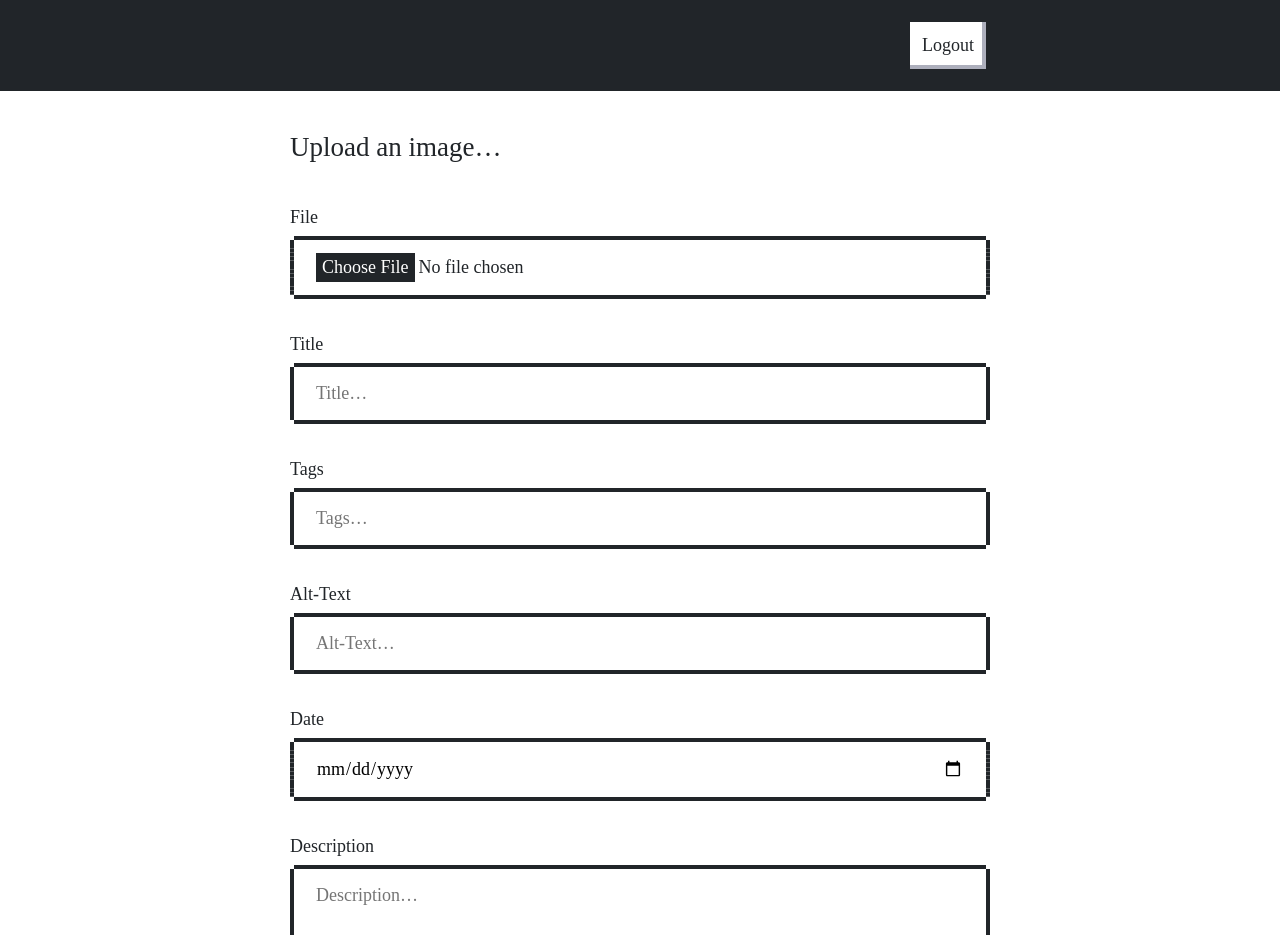
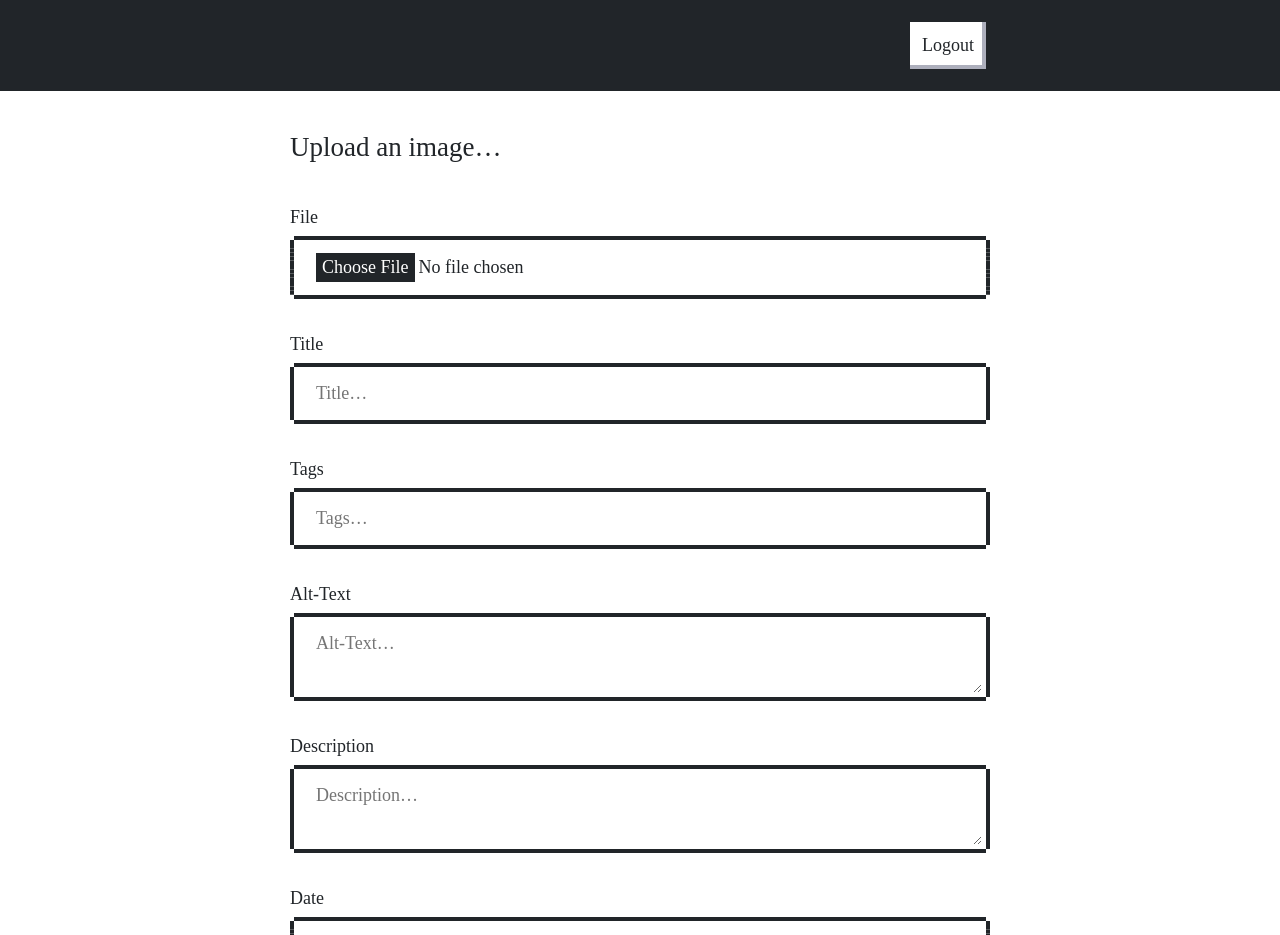
Before and after one commit to herschel666/photoblog-upload, a React (Create React App) app in the folder client/: page / in a window 1280 px wide. Shown: the top 935 px of the page. Built offline with nearby package versions, Linux system fonts and the light colour scheme; a web font is replaced by a local one.

Commit message:
feat(client): convert alt-text input to textarea

```diff
--- a/client/src/components/form.tsx
+++ b/client/src/components/form.tsx
@@ -80,19 +80,19 @@ const setAltText = (altText: string): SetAltTextAction => ({
 });
 setAltText.type = 'setAltText';
 
+type SetDescriptionAction = Action<{ description: string }>;
+const setDescription = (description: string): SetDescriptionAction => ({
+  type: setDescription.type,
+  payload: { description },
+});
+setDescription.type = 'setDescription';
+
 type SetDateAction = Action<{ date: string }>;
 const setDate = (date: string): SetDateAction => ({
   type: setDate.type,
   payload: { date },
 });
 setDate.type = 'setDate';
-
-type SetDescriptionAction = Action<{ description: string }>;
-const setDescription = (description: string): SetDescriptionAction => ({
-  type: setDescription.type,
-  payload: { description },
-});
-setDescription.type = 'setDescription';
 
 type ResetFormAction = Action<void>;
 const resetForm = (): ResetFormAction => ({
@@ -109,8 +109,8 @@ type ReducerAction =
   | SetFileContentAction
   | SetTagsAction
   | SetAltTextAction
+  | SetDescriptionAction
   | SetDateAction
-  | SetDescriptionAction
   | ResetFormAction;
 
 export const hasRequiredPayload = (submitPayload?: SubmitPayload): boolean => {
@@ -232,13 +232,13 @@ const reducer = (state: ReducerShape, action: ReducerAction): ReducerShape => {
       };
     }
 
-    case setDate.type: {
-      const { date } = (action as SetDateAction).payload;
+    case setDescription.type: {
+      const { description } = (action as SetDescriptionAction).payload;
       const newState = {
         ...state,
         submitPayload: {
           ...state.submitPayload,
-          date,
+          description,
         },
       };
 
@@ -248,13 +248,13 @@ const reducer = (state: ReducerShape, action: ReducerAction): ReducerShape => {
       };
     }
 
-    case setDescription.type: {
-      const { description } = (action as SetDescriptionAction).payload;
+    case setDate.type: {
+      const { date } = (action as SetDateAction).payload;
       const newState = {
         ...state,
         submitPayload: {
           ...state.submitPayload,
-          description,
+          date,
         },
       };
 
@@ -333,13 +333,14 @@ export const Form: React.SFC<Props> = ({ onSubmit }) => {
     dispatch(setTitle(evnt.currentTarget.value.trim()));
   const handleTagsChange = (evnt: React.SyntheticEvent<HTMLInputElement>) =>
     dispatch(setTags(evnt.currentTarget.value.trim().split(/\s*,\s*/)));
-  const handleAltTextChange = (evnt: React.SyntheticEvent<HTMLInputElement>) =>
-    dispatch(setAltText(evnt.currentTarget.value.trim()));
-  const handleDateChange = (evnt: React.SyntheticEvent<HTMLInputElement>) =>
-    dispatch(setDate(evnt.currentTarget.value.trim()));
+  const handleAltTextChange = (
+    evnt: React.SyntheticEvent<HTMLTextAreaElement>
+  ) => dispatch(setAltText(evnt.currentTarget.value.trim()));
   const handleDescriptionChange = (
     evnt: React.SyntheticEvent<HTMLTextAreaElement>
   ) => dispatch(setDescription(evnt.currentTarget.value.trim()));
+  const handleDateChange = (evnt: React.SyntheticEvent<HTMLInputElement>) =>
+    dispatch(setDate(evnt.currentTarget.value.trim()));
 
   return (
     <form method="post" onSubmit={handleSubmit}>
@@ -386,14 +387,23 @@ export const Form: React.SFC<Props> = ({ onSubmit }) => {
           />
         </FormRow>
         <FormRow id="altText" label="Alt-Text">
-          <input
-            type="text"
+          <textarea
             id="altText"
             name="altText"
-            maxLength={130}
+            maxLength={280}
             className="nes-input"
             placeholder="Alt-Text…"
             onChange={handleAltTextChange}
+            disabled={state.loading}
+          />
+        </FormRow>
+        <FormRow id="description" label="Description">
+          <textarea
+            id="description"
+            name="description"
+            className="nes-textarea"
+            placeholder="Description…"
+            onChange={handleDescriptionChange}
             disabled={state.loading}
           />
         </FormRow>
@@ -408,16 +418,6 @@ export const Form: React.SFC<Props> = ({ onSubmit }) => {
             disabled={state.loading}
           />
         </FormRow>
-        <FormRow id="description" label="Description">
-          <textarea
-            id="description"
-            name="description"
-            className="nes-textarea"
-            placeholder="Description…"
-            onChange={handleDescriptionChange}
-            disabled={state.loading}
-          />
-        </FormRow>
       </fieldset>
       <button
         className={classNames(styles.submit, 'nes-btn is-primary')}
```
